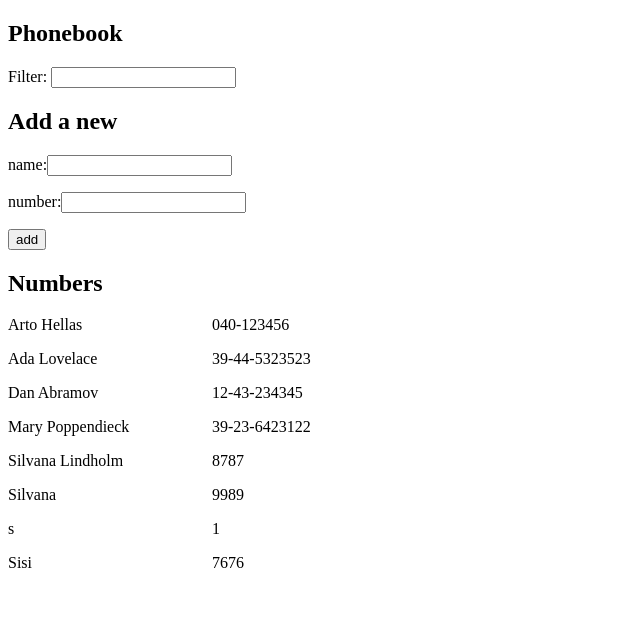
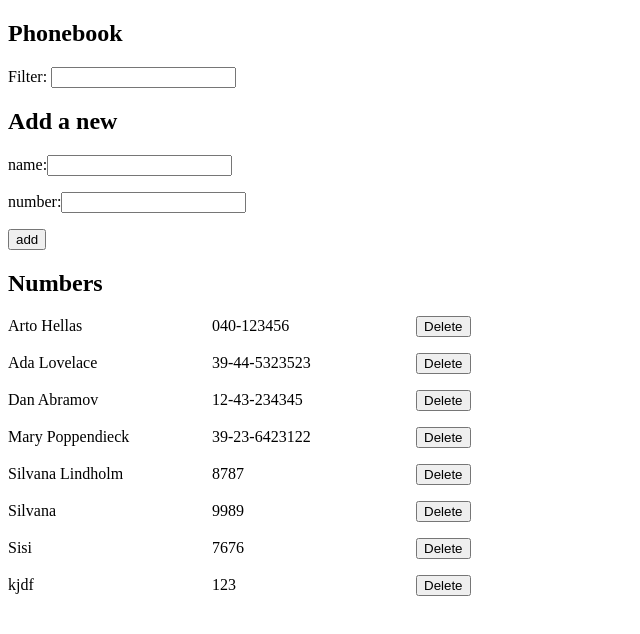
Before and after one commit to 1967cooder/ai-avusteinen-ohjelmistokehitys-, a React (Vite) app in the folder 02-ai-full-stack-open/osa2/06-ai-puhelinluettelo/: page / in a window 1280 px wide. Shown: the top 634 px of the page, without its empty margins (0-640 px from the left). Built offline with nearby package versions, Linux system fonts and the light colour scheme; data requests are answered from the project's data file.

Commit message:
Yhteystiedot poistaminen puhelinluettelusta onnistuu nyt. Puhelinluoettelu harjoitus on pääsyyt 2.14 loppuun asti.

```diff
--- a/02-ai-full-stack-open/osa2/06-ai-puhelinluettelo/db.json
+++ b/02-ai-full-stack-open/osa2/06-ai-puhelinluettelo/db.json
@@ -31,14 +31,14 @@
       "number": "9989"
     },
     {
-      "id": "b95d",
-      "name": "s",
-      "number": "1"
-    },
-    {
       "id": "887c",
       "name": "Sisi",
       "number": "7676"
+    },
+    {
+      "id": "8b98",
+      "name": "kjdf",
+      "number": "123"
     }
   ],
   "$schema": "./node_modules/json-server/schema.json"
--- a/02-ai-full-stack-open/osa2/06-ai-puhelinluettelo/src/App.jsx
+++ b/02-ai-full-stack-open/osa2/06-ai-puhelinluettelo/src/App.jsx
@@ -42,11 +42,24 @@ const App = () => {
 
     const personObject = { name: newName, number: newNumber };
 
-    personService.create(personObject).then((returnedPerson) => {
-      setPersons((prevPersons) => prevPersons.concat(returnedPerson));
+    personService.create(personObject).then((addedPerson) => {
+      setPersons(persons.concat(addedPerson));
       setNewName("");
       setNewNumber("");
     });
+  };
+
+  const handleDelete = (p) => {
+    if (window.confirm(`Delete ${p.name} ?`)) {
+      personService
+        .remove(p.id)
+        .then(() => {
+          setPersons(persons.filter((person) => person.id !== p.id));
+        })
+        .catch(() => {
+          alert(`Kayttajaa ${p.name} ei loydy taulukosta`);
+        });
+    }
   };
 
   return (
@@ -65,7 +78,7 @@ const App = () => {
       </section>
       <section>
         <h2>Numbers</h2>
-        <Persons persons={personsToShow} />
+        <Persons persons={personsToShow} handleDelete={handleDelete} />
       </section>
     </>
   );
--- a/02-ai-full-stack-open/osa2/06-ai-puhelinluettelo/src/components/Persons.jsx
+++ b/02-ai-full-stack-open/osa2/06-ai-puhelinluettelo/src/components/Persons.jsx
@@ -1,10 +1,13 @@
-const Persons = ({ persons }) => {
+const Persons = ({ persons, handleDelete }) => {
   return (
     <>
       {persons.map((person) => (
         <p key={person.name}>
           <span className="name">{person.name}</span>{" "}
-          <span className="number">{person.number}</span>
+          <span className="number">{person.number}</span>{" "}
+          <button type="button" onClick={() => handleDelete(person)}>
+            Delete
+          </button>
         </p>
       ))}
     </>
--- a/02-ai-full-stack-open/osa2/06-ai-puhelinluettelo/src/services/personService.js
+++ b/02-ai-full-stack-open/osa2/06-ai-puhelinluettelo/src/services/personService.js
@@ -10,4 +10,8 @@ const create = (person) => {
   return axios.post(baseUrl, person).then((response) => response.data);
 };
 
-export default { getAll, create };
+const remove = (id) => {
+  return axios.delete(`${baseUrl}/${id}`).then((response) => response.data);
+};
+
+export default { getAll, create, remove };
```
